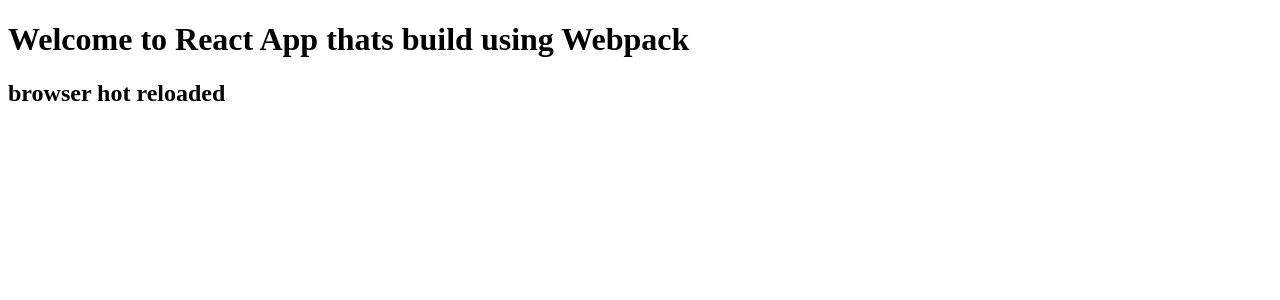
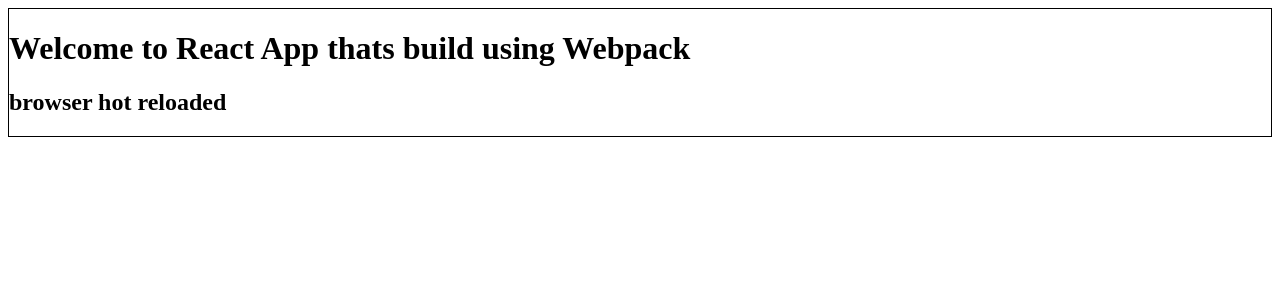
Before and after one commit to BitFerior/react-skeleton-app, a React app: page / in a window 1280 px wide. Shown: the top 300 px of the page. Built offline with nearby package versions, Linux system fonts and the light colour scheme.

Commit message:
moved babel conf to webpack

```diff
--- a/src/App.tsx
+++ b/src/App.tsx
@@ -1,8 +1,9 @@
 import { hot } from "react-hot-loader/root";
+import "./test.scss";
 
 const App = () => {
   return (
-    <div>
+    <div className="test">
       <h1>Welcome to React App thats build using Webpack </h1>
       <h2>browser hot reloaded</h2>
     </div>
--- /dev/null
+++ b/src/test.scss
@@ -0,0 +1,3 @@
+.test {
+  border: 1px solid black;
+}
--- a/webpack.common.js
+++ b/webpack.common.js
@@ -23,7 +23,8 @@
         use: {
           loader: "babel-loader",
           options: {
-            presets: ["@babel/preset-env"], //includes all the necessary plugins to compile modern JavaScript syntax (ES6+) into compatible syntax with browser
+            presets: ["@babel/preset-env", "@babel/preset-react"],
+            plugins: ["react-hot-loader/babel"],
           },
         },
       },
```
